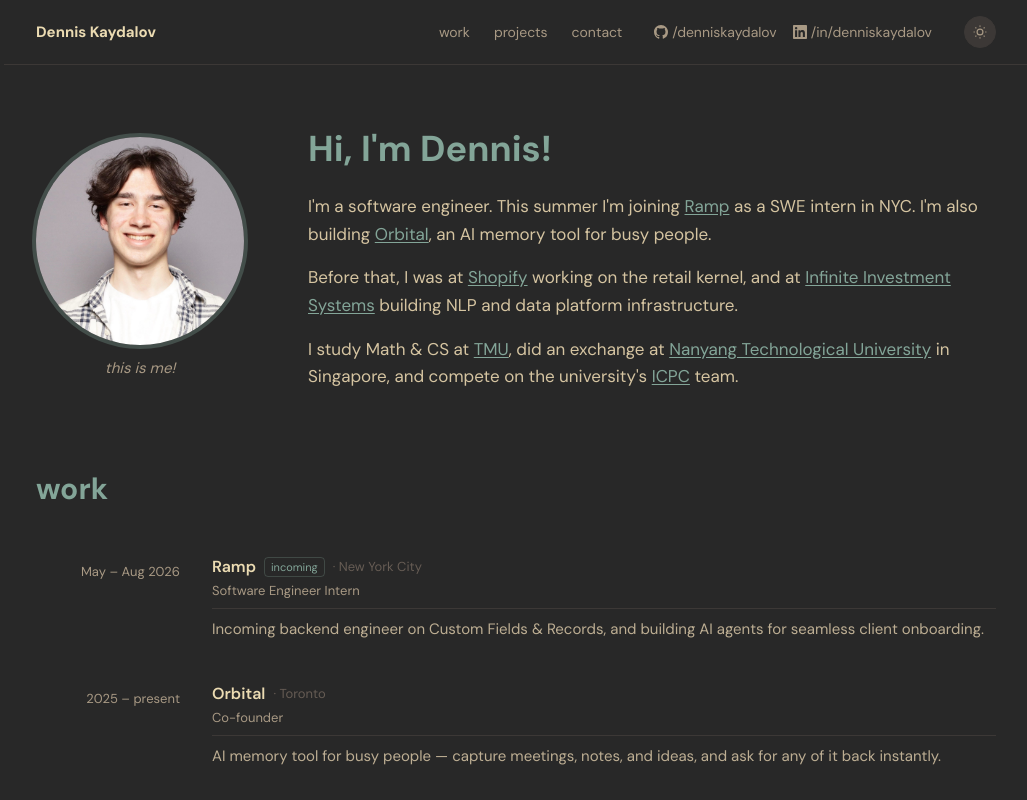
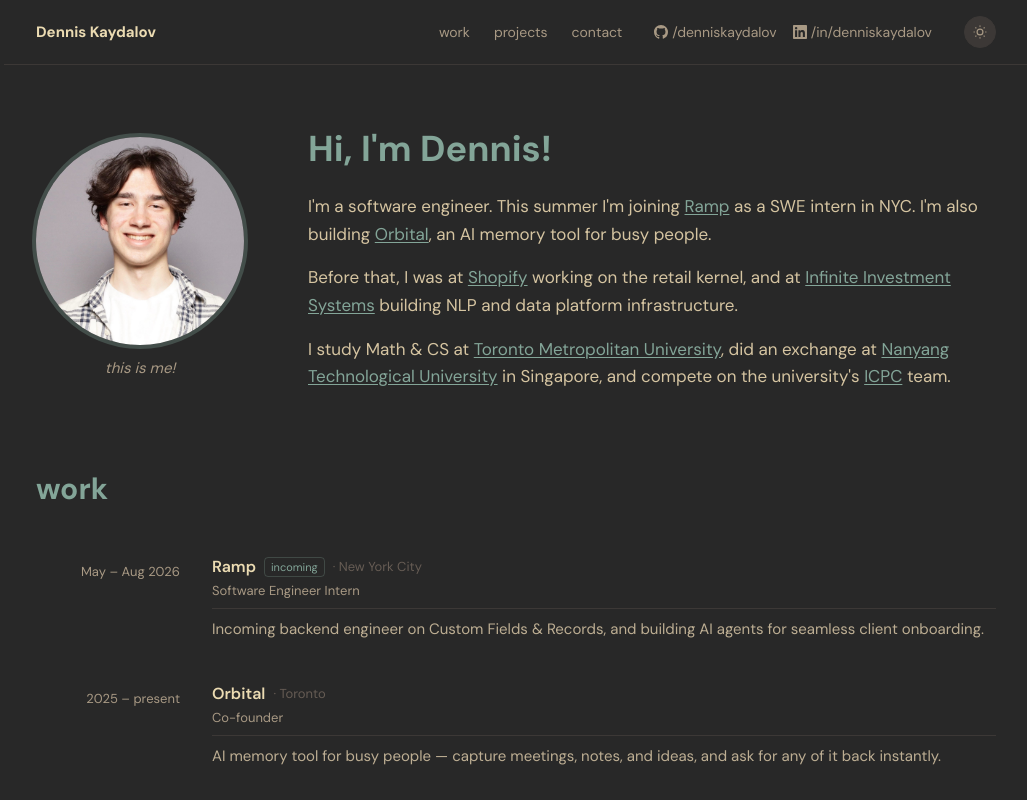
Before and after one commit to denniskaydalov/portfolio, a Next.js app: page / in a window 1280 px wide. Shown: the top 800 px of the page, without its empty margins (124-1151 px from the left). Built offline with nearby package versions, Linux system fonts and the light colour scheme.

Commit message:
Fix links

```diff
--- a/app/page.tsx
+++ b/app/page.tsx
@@ -15,7 +15,7 @@
   },
   {
     company: 'Orbital',
-    url: 'https://orbital.app',
+    url: 'https://tryorbital.vercel.app',
     role: 'Co-founder',
     location: 'Toronto',
     period: '2025 – present',
@@ -76,7 +76,7 @@
               I'm a software engineer. This summer I'm joining{' '}
               <a href="https://ramp.com" target="_blank" rel="noopener noreferrer" style={{ color: t.accent }} className="underline underline-offset-2 hover:opacity-75 transition-opacity">Ramp</a>{' '}
               as a SWE intern in NYC. I'm also building{' '}
-              <a href="https://orbital.app" target="_blank" rel="noopener noreferrer" style={{ color: t.accent }} className="underline underline-offset-2 hover:opacity-75 transition-opacity">Orbital</a>,
+              <a href="https://tryorbital.vercel.app" target="_blank" rel="noopener noreferrer" style={{ color: t.accent }} className="underline underline-offset-2 hover:opacity-75 transition-opacity">Orbital</a>,
               an AI memory tool for busy people.
             </p>
             <p>
@@ -88,7 +88,7 @@
             </p>
             <p>
               I study Math &amp; CS at{' '}
-              <a href="https://www.torontomu.ca" target="_blank" rel="noopener noreferrer" style={{ color: t.accent }} className="underline underline-offset-2 hover:opacity-75 transition-opacity">TMU</a>, did an exchange at{' '}
+              <a href="https://www.torontomu.ca" target="_blank" rel="noopener noreferrer" style={{ color: t.accent }} className="underline underline-offset-2 hover:opacity-75 transition-opacity">Toronto Metropolitan University</a>, did an exchange at{' '}
               <a href="https://ntu.edu.sg" target="_blank" rel="noopener noreferrer" style={{ color: t.accent }} className="underline underline-offset-2 hover:opacity-75 transition-opacity">Nanyang Technological University</a>{' '}
               in Singapore, and compete on the university's{' '}
               <a href="https://www.torontomu.ca/science/news-events/2026/01/tmu-climbs-the-ranks-in-global-computer-programming-competition/" target="_blank" rel="noopener noreferrer" style={{ color: t.accent }} className="underline underline-offset-2 hover:opacity-75 transition-opacity">ICPC</a> team.
```
